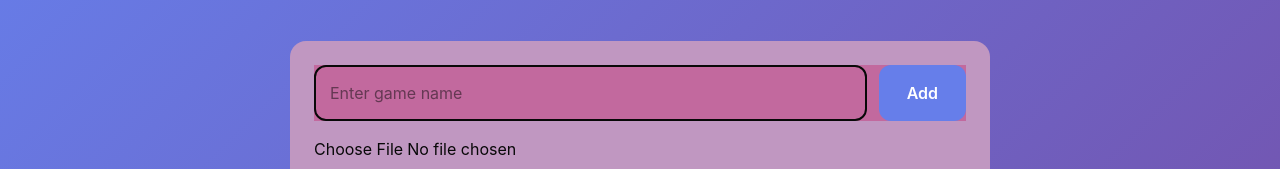
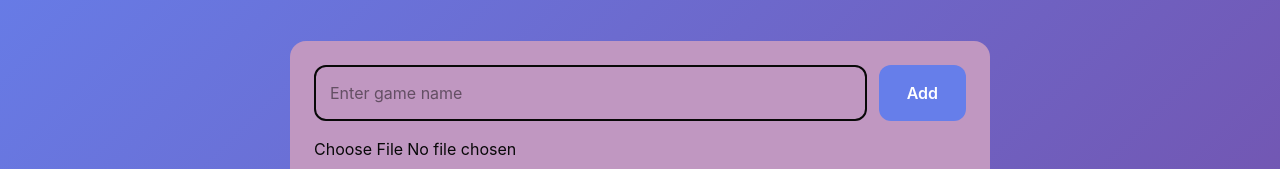
Before and after one commit to mohamed-mydeen/Game_Dashboard, a Next.js app in the folder frontend/: page /dashboard in a window 1280 px wide. Shown: the part 126-295 px from the top of the page. Built offline with nearby package versions, Linux system fonts and the light colour scheme; no server answers; sample sign-in values are in the browser's storage.

Commit message:
Update page.tsx

```diff
--- a/frontend/app/dashboard/page.tsx
+++ b/frontend/app/dashboard/page.tsx
@@ -50,7 +50,7 @@ const styles = {
     display: "flex",
     gap: "12px",
     marginBottom: "16px",
-    backgroundColor: "#c2699e",
+
 
   },
   input: {
```
